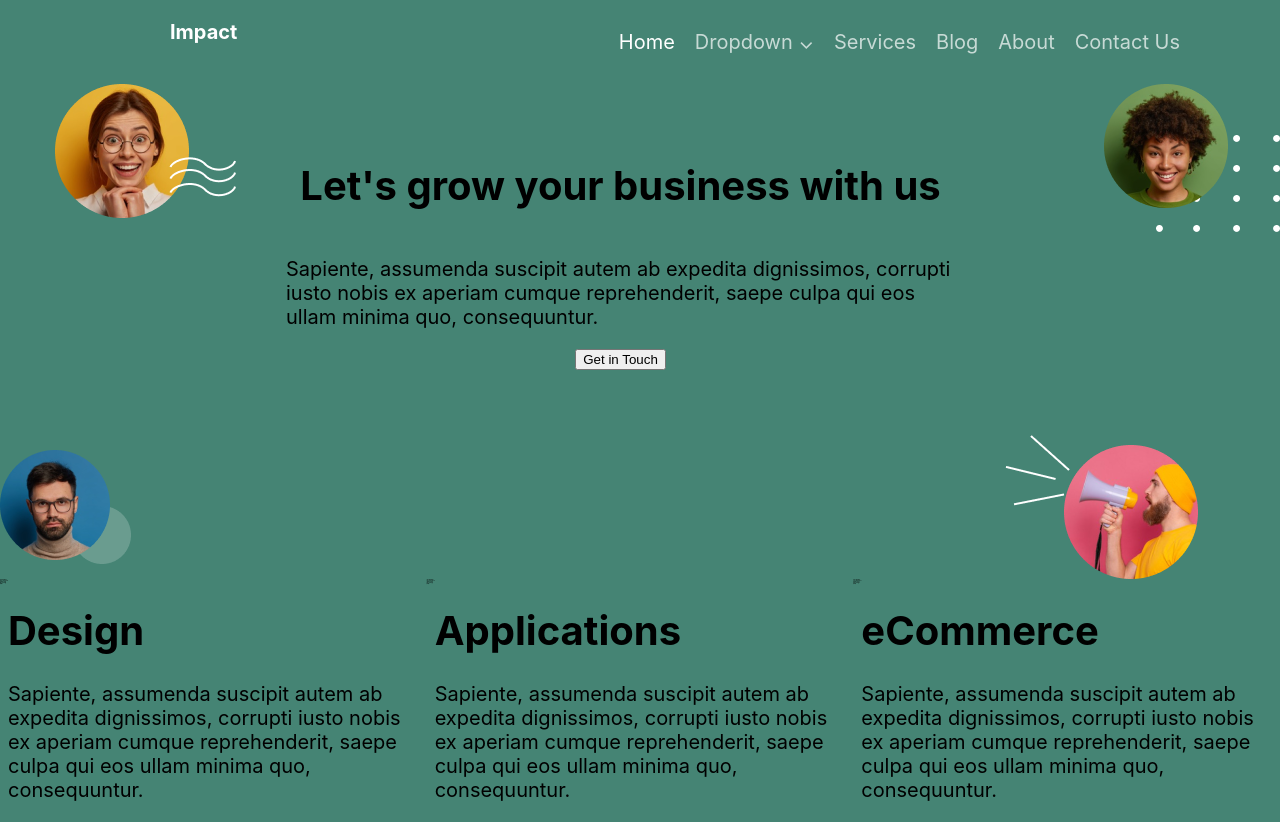
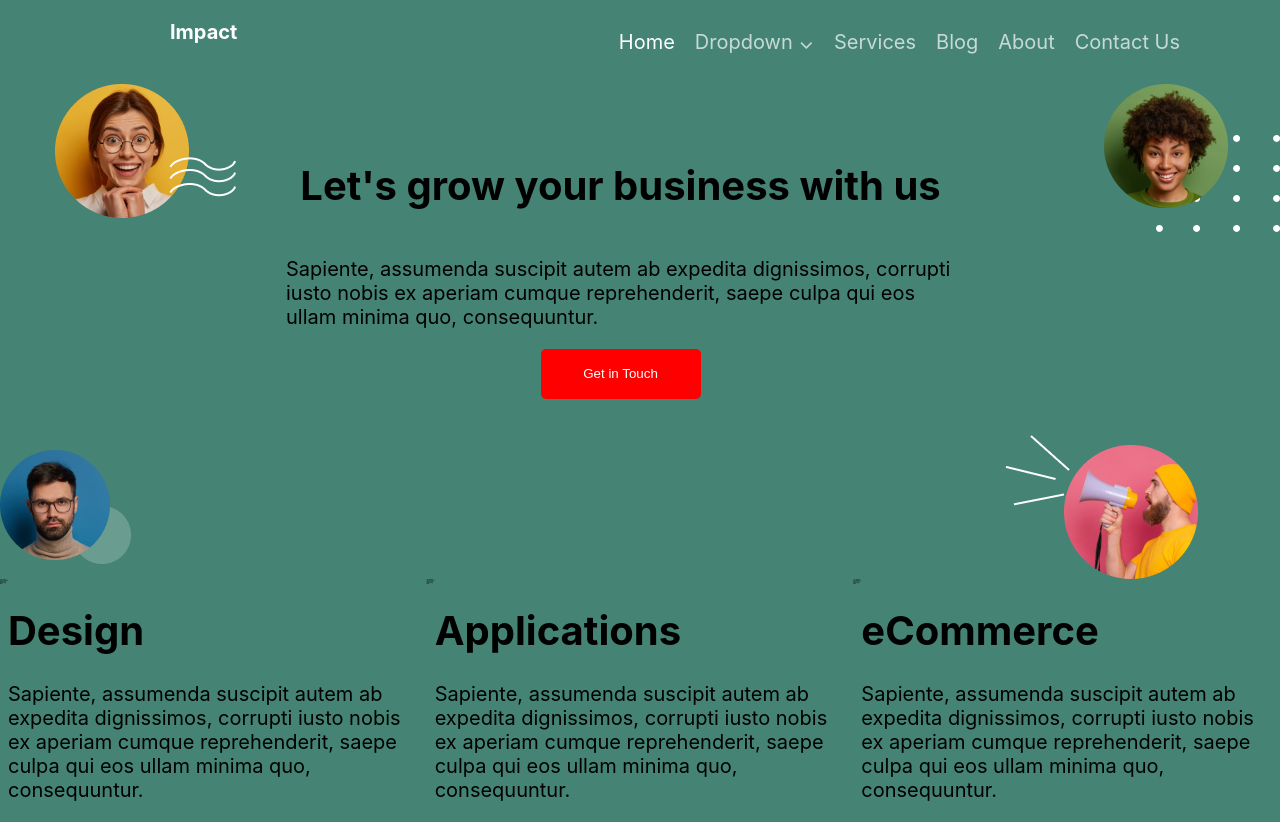
Before and after one commit to nitskp/Internship-IWebCode, a React (Create React App) app: page / in a window 1280 px wide. Built offline with nearby package versions, Linux system fonts and the light colour scheme.

Commit message:
Button Fixed

```diff
--- a/src/css/Button.css
+++ b/src/css/Button.css
@@ -1,4 +1,4 @@
-.btn button{
+.btn {
     width: 160rem;
     height: 50rem;
     padding: 12rem 30rem;
```
